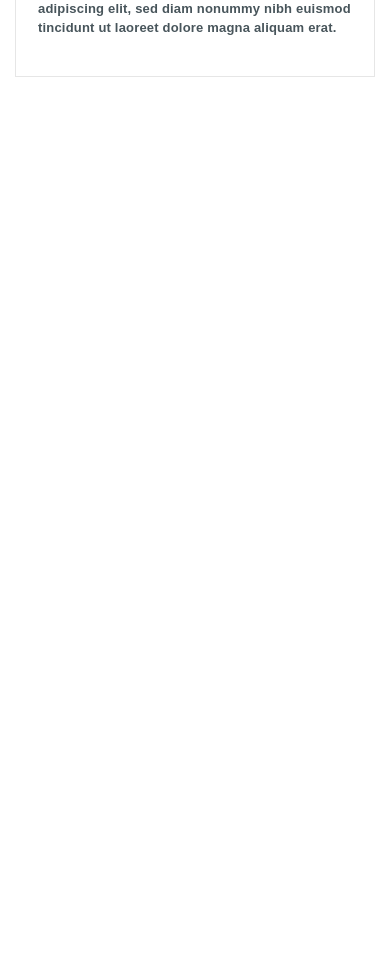
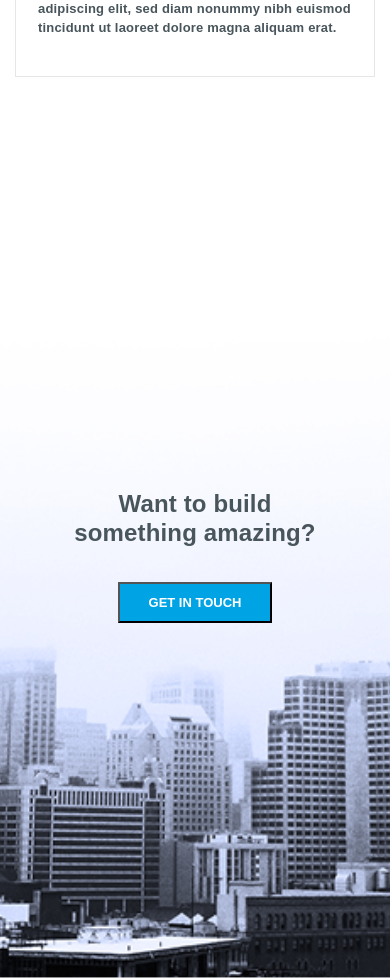
Before and after one commit to kot63328-lgtm/konstruct, a React (Vite) app: page / in a window 390 px wide. Shown: the part 3260-4239 px from the top of the page. Before the commit the page ends 3395 px from the top, so only its background shows below. Built offline with nearby package versions, Linux system fonts and the light colour scheme.

Commit message:
add: touch  section responsive

```diff
--- a/src/App.jsx
+++ b/src/App.jsx
@@ -14,8 +14,8 @@ const App = () => {
         <Hero />
         <About/>
         <Services/>
-        {/* <GetInTouch/>
-        <Newsletter/> */}
+        <GetInTouch/>
+        {/* <Newsletter/> */}
       </main>
       {/* <Footer/> */}
 
--- a/src/components/GetInTouch/GetInTouch.css
+++ b/src/components/GetInTouch/GetInTouch.css
@@ -37,3 +37,9 @@ transition: all 0.3s ease;
 .touch_btn:hover {
     background-color: #026991;
 }
+
+@media (max-width: 425px) {
+    .touch_title  {
+        font-size: 24px;
+    }
+}
```
